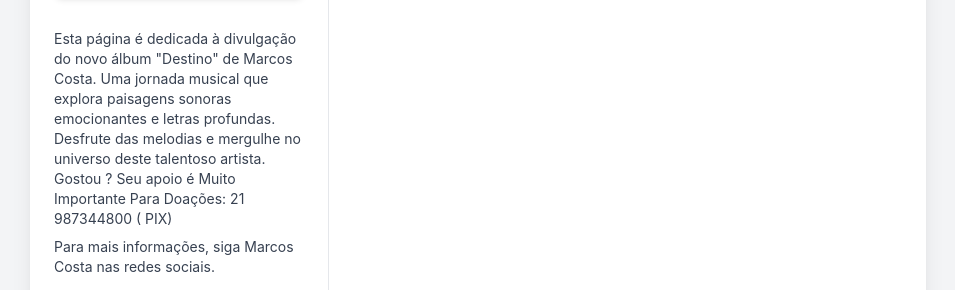
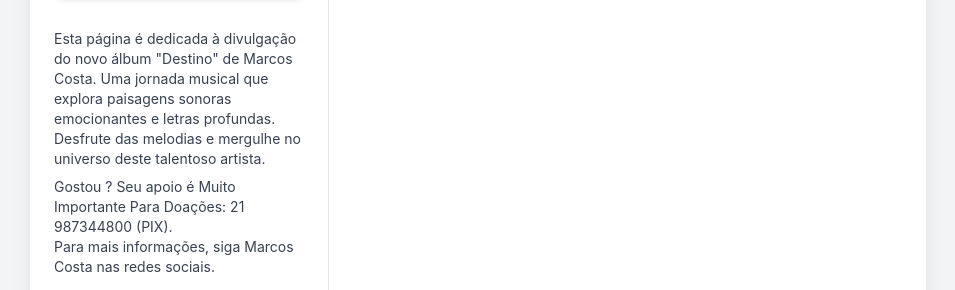
Before and after one commit to maverick-mcx/meusite, a plain HTML site: page index.html in a window 1280 px wide. Shown: the part 761-1051 px from the top of the page, without its empty margins (162-1117 px from the left). Drawn offline with nearby package versions, Linux system fonts and the light colour scheme.

Commit message:
Update index.html

```diff
--- a/index.html
+++ b/index.html
@@ -124,8 +124,12 @@
                     Uma jornada musical que explora paisagens sonoras emocionantes e letras profundas.
                     Desfrute das melodias e mergulhe no universo deste talentoso artista.
 
+
+                </p>
+
+                <p>
                     Gostou ? Seu apoio é Muito Importante
-                    Para Doações: 21 987344800 ( PIX)
+                    Para Doações: 21 987344800 (PIX).
                 </p>
                 <p>
                     Para mais informações, siga Marcos Costa nas redes sociais.
```
